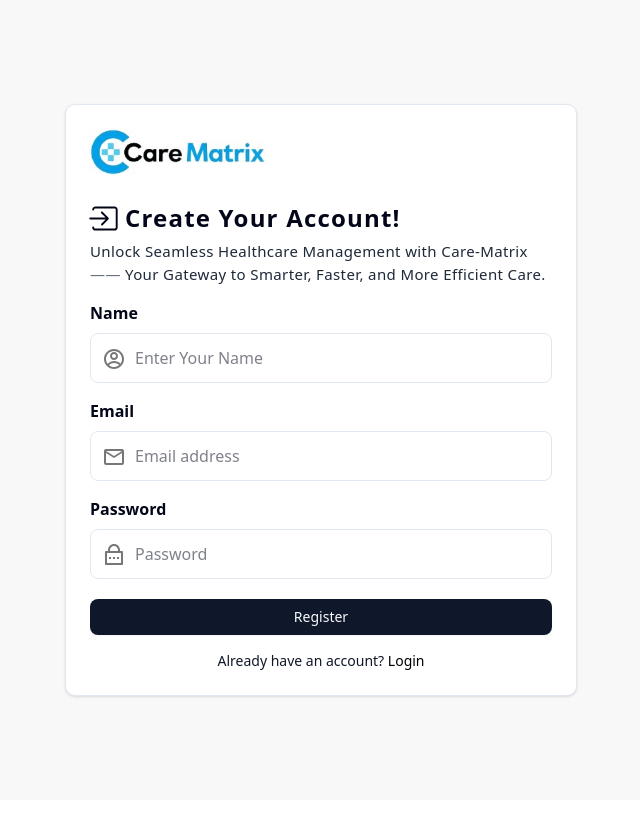
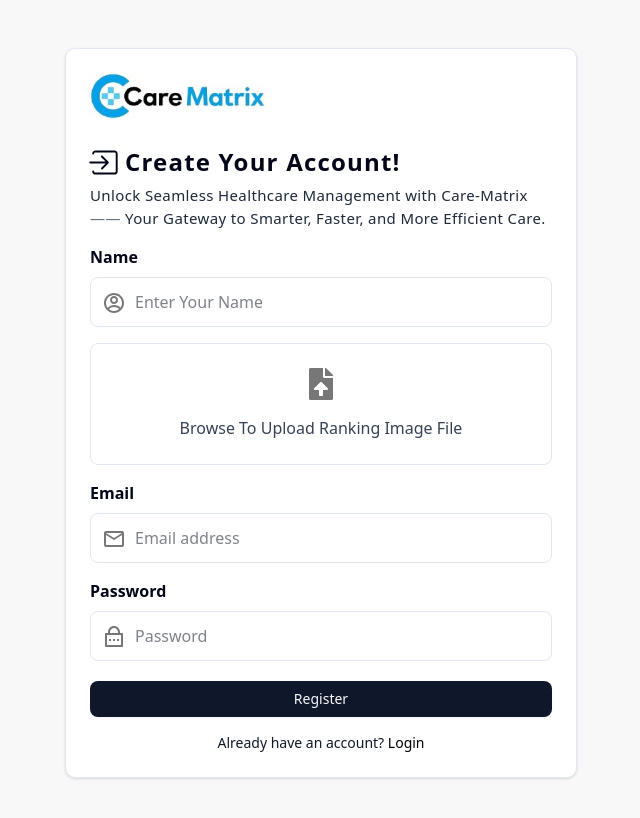
Before and after one commit to ssmahim01/Care-Matrix-With-Dev-Sync, a React (Vite) app: page /register in a window 1280 px wide. Shown: the top 818 px of the page, without its empty margins (319-959 px from the left). Built offline with nearby package versions, Linux system fonts and the light colour scheme.

Commit message:
register page form added with image upload

```diff
--- a/src/authentication/Register.jsx
+++ b/src/authentication/Register.jsx
@@ -2,24 +2,40 @@ import logo from "@/assets/logo.jpg";
 import { Button } from "@/components/ui/button";
 import { IoIosLogIn } from "react-icons/io";
 import { RiAccountCircleLine, RiLockPasswordLine } from "react-icons/ri";
-import { MdOutlineMail } from "react-icons/md";
+import { MdDelete, MdOutlineMail } from "react-icons/md";
 import { Link } from "react-router";
 import { useState } from "react";
+import { FaFileUpload } from "react-icons/fa";
 
 const Register = () => {
   // states for name, email
   const [name, setName] = useState("");
   const [email, setEmail] = useState("");
   // states for photo
-  const [photo, setPhoto] = useState("");
+  const [image, setImage] = useState("");
+  const [preview, setPreview] = useState("");
   // states for password
   const [password, setPassword] = useState("");
   // states for loading & error
   const [loading, setLoading] = useState(false);
   const [isError, setIsError] = useState("");
 
+  // Image Upload Functionality
+  const handleUploadImage = () => {
+    document.getElementById("image_input").click();
+  };
+
+  const handleFileChange = (e) => {
+    e.preventDefault();
+    const file = e.target.files[0];
+    if (file) {
+      setImage(file);
+      setPreview(URL.createObjectURL(file));
+    }
+  };
+
   return (
-    <div className="w-full min-h-screen flex items-center justify-center bg-base-200 fixed top-0 left-0 z-50 px-4">
+    <div className="w-full min-h-screen flex items-center justify-center bg-base-200 px-4 py-12">
       <div className="max-w-md md:max-w-lg mx-auto p-6 bg-white border border-border shadow rounded-lg">
         {/* Header & Logo */}
         <div>
@@ -60,8 +76,52 @@ const Register = () => {
               />
             </div>
           </div>
-
           {/* Photo File */}
+          <div className="w-full">
+            <input
+              type="file"
+              name="image"
+              id="image_input"
+              className="hidden"
+              onChange={handleFileChange}
+            />
+            {preview === "" ? (
+              <div
+                className="w-full md:w-[100%] flex items-center justify-center flex-col gap-4 border-border border rounded-md py-6 cursor-pointer"
+                onClick={handleUploadImage}
+              >
+                <FaFileUpload className="text-[2rem] text-[#777777]" />
+                <p className="text-gray-700">
+                  Browse To Upload Ranking Image File
+                </p>
+              </div>
+            ) : (
+              <div className="relative w-full border border-border rounded-xl p-4">
+                <img
+                  src={preview}
+                  alt="Selected file preview"
+                  className="mx-auto object-cover rounded-full w-24 h-24"
+                />
+                <MdDelete
+                  className="text-[2rem] text-white bg-[#000000ad] p-1 absolute top-0 right-0 cursor-pointer"
+                  onClick={() => {
+                    setPreview("");
+                    setImage(null);
+                  }}
+                />
+                {image && (
+                  <div className="mt-4 text-center">
+                    <p className="text-sm font-medium text-gray-700">
+                      {image.name}
+                    </p>
+                    <p className="text-xs text-gray-500">
+                      {(image.size / 1024).toFixed(2)} KB | {image.type}
+                    </p>
+                  </div>
+                )}
+              </div>
+            )}
+          </div>
 
           {/* Email input */}
           <div>
```
